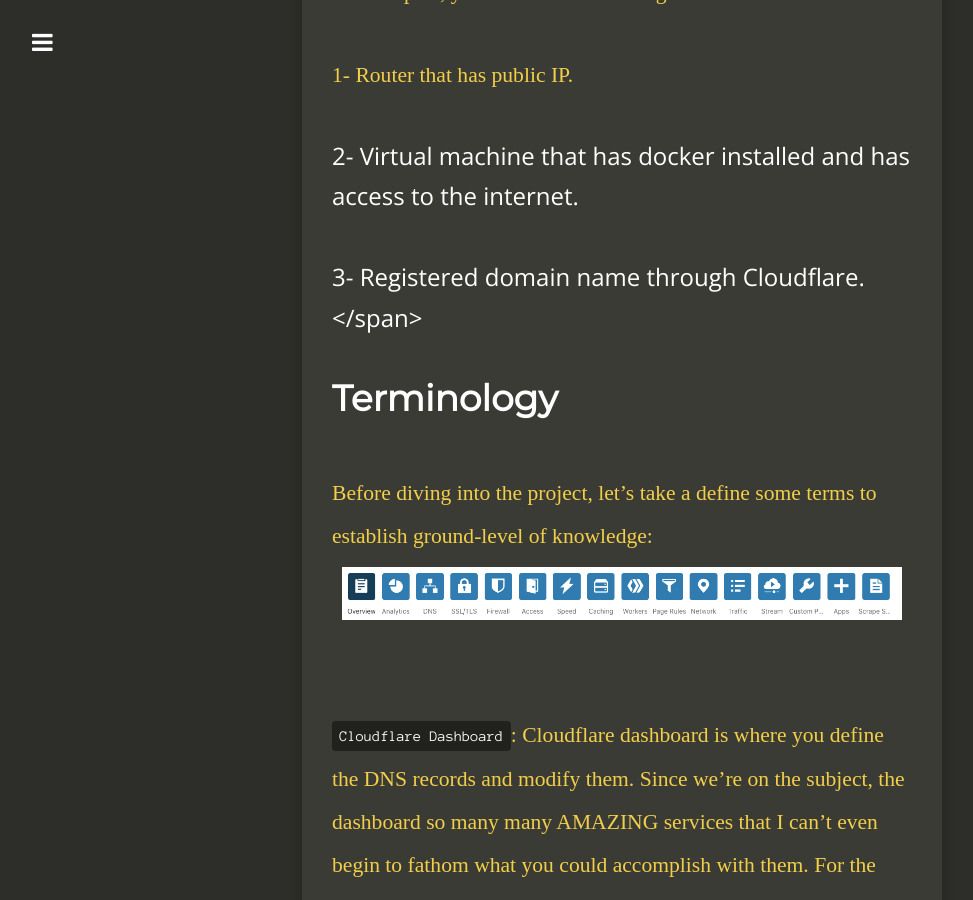
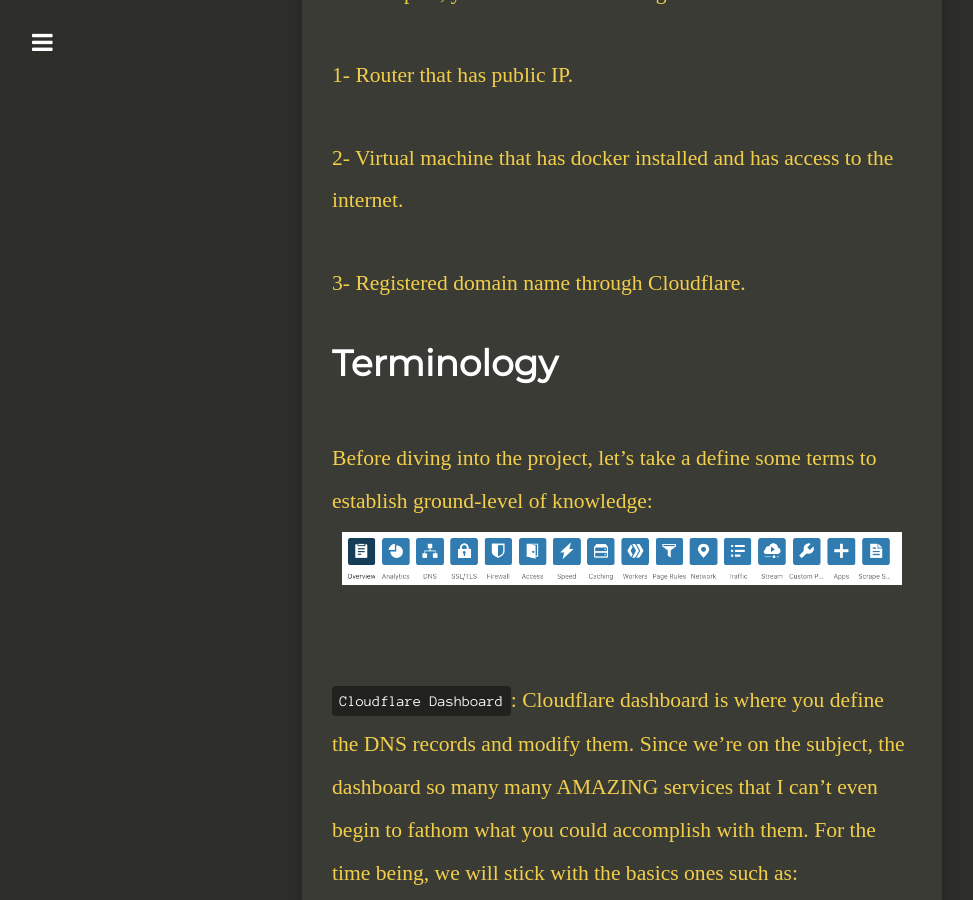
Before and after one commit to sh1dow3r/layer0, a Jekyll site: the page built from _posts/2020-11-22-Securing_HomeLab_Access.md, in a window 1280 px wide and 900 px high, scrolled down 701 px. Shown: the whole window, without its empty margins (18-991 px from the left). Built offline with Jekyll 4.4.1, drawn with Linux system fonts in a browser that asks for light colours; nearby versions of some CDN libraries; comment, search, counter and statistics services are not loaded.

Commit message:
fixing numbers

```diff
--- a/_posts/2020-11-22-Securing_HomeLab_Access.md
+++ b/_posts/2020-11-22-Securing_HomeLab_Access.md
@@ -17,8 +17,10 @@ For this post, you will need three things:
 <span style="color: #f2cf4a; font-family: Babas; font-size: 0.9em;">
 1- Router that has public IP.
 
+<span style="color: #f2cf4a; font-family: Babas; font-size: 0.9em;">
 2- Virtual machine that has docker installed and has access to the internet.
 
+<span style="color: #f2cf4a; font-family: Babas; font-size: 0.9em;">
 3- Registered domain name through Cloudflare.
 </span>
 
```
